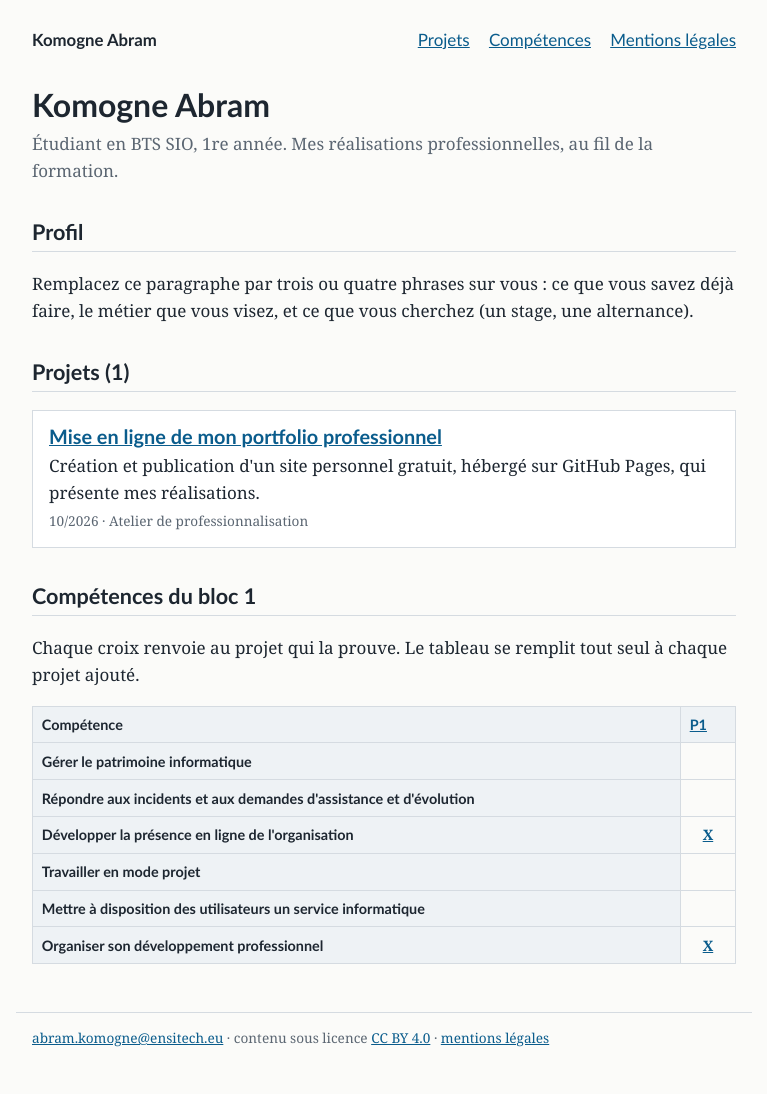
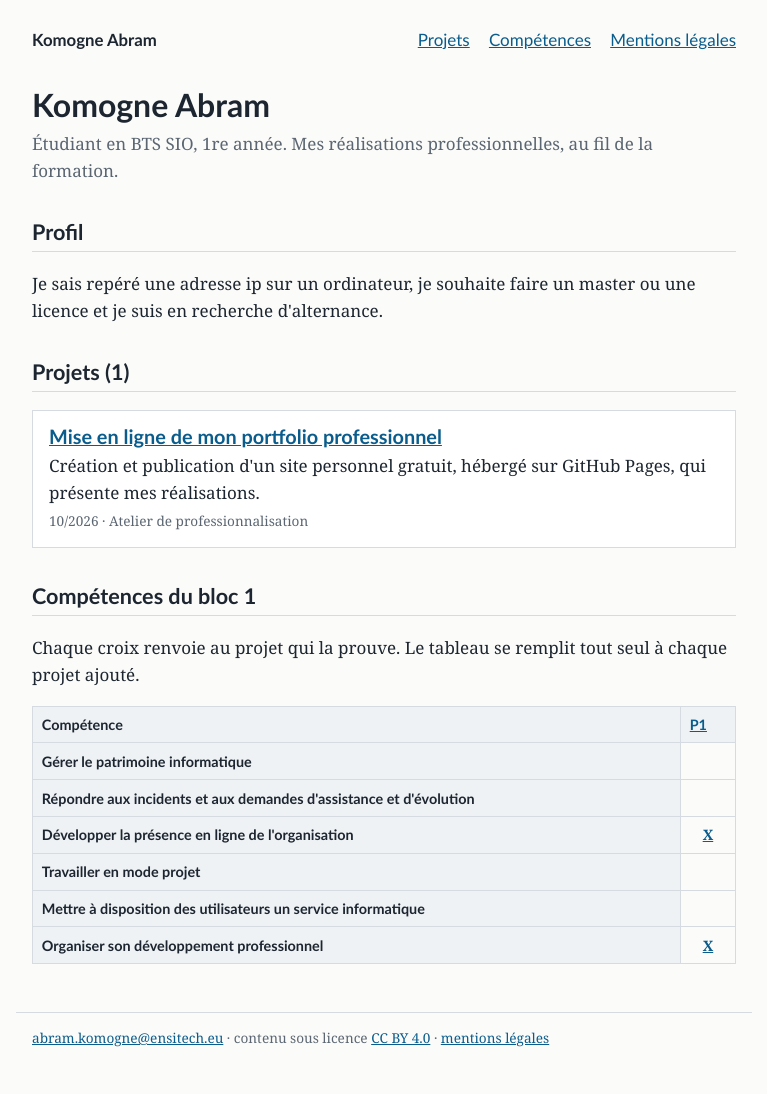
Before and after one commit to komogneabram-lgtm/portfolio, a Jekyll site: the page built from index.html, in a window 1280 px wide. Shown: the whole page, without its empty margins (256-1023 px from the left). Built offline with Jekyll 4.4.1, drawn with Linux system fonts in a browser that asks for light colours.

Commit message:
Update index.html
j'ai inscrit 3 choses à propos de moi à la ligne 8.

```diff
--- a/index.html
+++ b/index.html
@@ -5,7 +5,7 @@ layout: default
 <p class="sous-titre">{{ site.description }}</p>
 
 <h2>Profil</h2>
-<p>Remplacez ce paragraphe par trois ou quatre phrases sur vous : ce que vous savez déjà faire, le métier que vous visez, et ce que vous cherchez (un stage, une alternance).</p>
+<p>Je sais repéré une adresse ip sur un ordinateur, je souhaite faire un master ou une licence et je suis en recherche d'alternance.</p>
 
 {% assign projets = site.projets | sort: "date" | reverse %}
 
```
